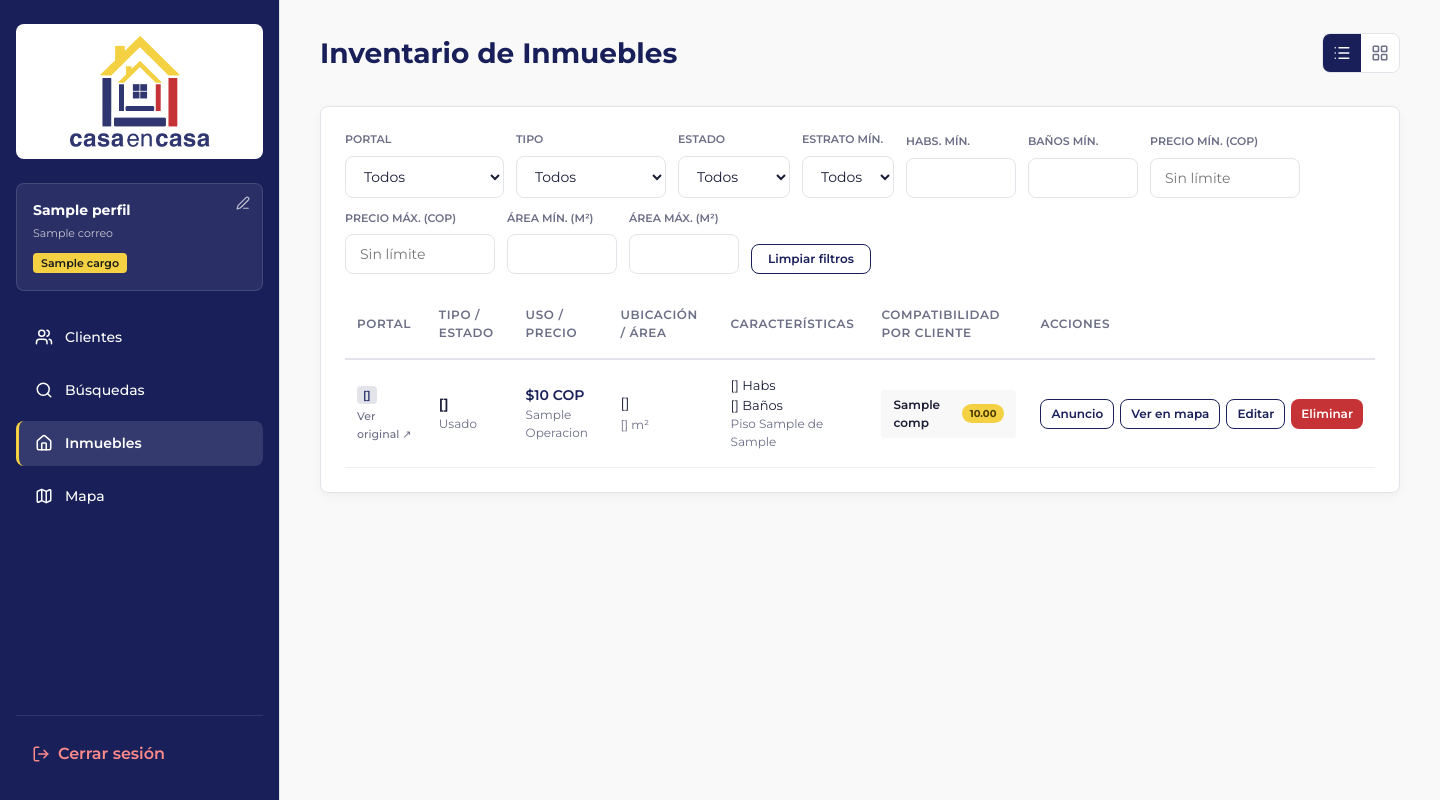
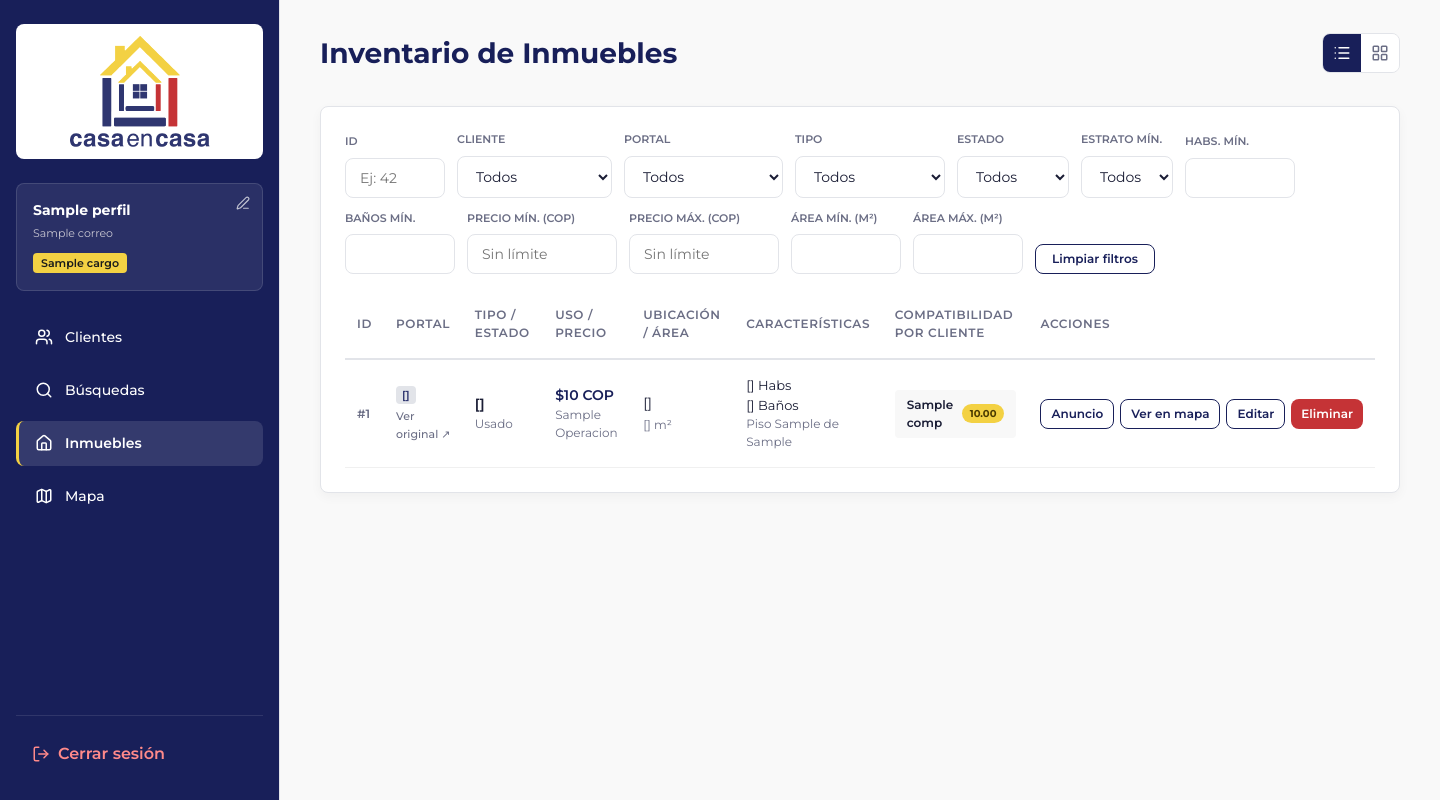
Before and after one commit to Juansotag/Geovivienda, a Flask app: page /inmuebles in a window 1440 px wide. Run offline with Flask 3, Linux system fonts and the light colour scheme; grey boxes marked "Sample" are stand-in pictures; a database or web service that is not in the repository returns one stand-in record (values such as "Sample title"); some libraries are stand-ins or nearby versions.

Commit message:
Muestra el ID del anuncio y agrega filtros por ID y por cliente en Inmuebles
- Columna ID visible en tabla y tarjeta (antes solo existia en la base,
  no se mostraba ni se podia usar para nada).
- Filtro por ID (busqueda exacta).
- Filtro por cliente (desplegable), usando la compatibilidad ya calculada
  por busqueda para cada anuncio.

Co-Authored-By: Claude Sonnet 5 <noreply@anthropic.com>

```diff
--- a/app.py
+++ b/app.py
@@ -191,7 +191,8 @@ def busqueda_eliminar(busqueda_id):
 @app.route("/inmuebles")
 def inmuebles():
     all_a = db.obtener_todos_anuncios_con_scores()
-    return render_template("inmuebles.html", activo="inmuebles", anuncios=all_a)
+    clientes = db.listar_clientes()
+    return render_template("inmuebles.html", activo="inmuebles", anuncios=all_a, clientes=clientes)
 
 
 @app.route("/inmuebles/<int:anuncio_id>/eliminar", methods=["POST", "GET"])
--- a/templates/inmuebles.html
+++ b/templates/inmuebles.html
@@ -18,6 +18,17 @@
 <div class="card">
   {% if anuncios %}
   <div style="display:flex; gap:12px; flex-wrap:wrap; align-items:flex-end; margin-bottom:16px;">
+    <div class="form-group" style="margin-bottom:0; max-width:100px;">
+      <label for="filtro-id" style="font-size:11px;">ID</label>
+      <input type="text" id="filtro-id" placeholder="Ej: 42" oninput="aplicarFiltrosInmuebles()">
+    </div>
+    <div class="form-group" style="margin-bottom:0;">
+      <label for="filtro-cliente" style="font-size:11px;">Cliente</label>
+      <select id="filtro-cliente" onchange="aplicarFiltrosInmuebles()">
+        <option value="">Todos</option>
+        {% for c in clientes %}<option value="{{ c.nombre }}">{{ c.nombre }}</option>{% endfor %}
+      </select>
+    </div>
     <div class="form-group" style="margin-bottom:0;">
       <label for="filtro-portal" style="font-size:11px;">Portal</label>
       <select id="filtro-portal" onchange="aplicarFiltrosInmuebles()">
@@ -81,6 +92,7 @@
     <table>
       <thead>
         <tr>
+          <th>ID</th>
           <th>Portal</th>
           <th>Tipo / Estado</th>
           <th>Uso / Precio</th>
@@ -92,9 +104,11 @@
       </thead>
       <tbody>
         {% for a in anuncios %}
-        <tr class="inmueble-fila" data-portal="{{ a.portal }}" data-tipo="{{ a.tipo_inmueble | lower if a.tipo_inmueble else '' }}"
+        <tr class="inmueble-fila" data-id="{{ a.id }}" data-portal="{{ a.portal }}" data-tipo="{{ a.tipo_inmueble | lower if a.tipo_inmueble else '' }}"
             data-estado="{{ a.estado or '' }}" data-estrato="{{ a.estrato or 0 }}" data-habitaciones="{{ a.habitaciones or 0 }}"
-            data-banos="{{ a.banos or 0 }}" data-precio="{{ a.precio_venta or 0 }}" data-area="{{ a.area_metros or 0 }}">
+            data-banos="{{ a.banos or 0 }}" data-precio="{{ a.precio_venta or 0 }}" data-area="{{ a.area_metros or 0 }}"
+            data-clientes="{{ (a.compatibilidades | map(attribute='cliente_nombre') | select | list | join('|')) if a.compatibilidades else '' }}">
+          <td style="font-size:12px; color:var(--color-text-muted); font-weight:600;">#{{ a.id }}</td>
           <td>
             <span style="font-size: 11px; font-weight:600; padding: 2px 6px; background:#E2E4E9; border-radius: var(--radius-sm); color: var(--color-primary-container);">
               {{ a.portal | capitalize }}
@@ -168,9 +182,10 @@
 
   <div class="inmuebles-grid" id="inmuebles-grid" style="display:none;">
     {% for a in anuncios %}
-    <div class="inmueble-card inmueble-tarjeta" data-portal="{{ a.portal }}" data-tipo="{{ a.tipo_inmueble | lower if a.tipo_inmueble else '' }}"
+    <div class="inmueble-card inmueble-tarjeta" data-id="{{ a.id }}" data-portal="{{ a.portal }}" data-tipo="{{ a.tipo_inmueble | lower if a.tipo_inmueble else '' }}"
          data-estado="{{ a.estado or '' }}" data-estrato="{{ a.estrato or 0 }}" data-habitaciones="{{ a.habitaciones or 0 }}"
-         data-banos="{{ a.banos or 0 }}" data-precio="{{ a.precio_venta or 0 }}" data-area="{{ a.area_metros or 0 }}">
+         data-banos="{{ a.banos or 0 }}" data-precio="{{ a.precio_venta or 0 }}" data-area="{{ a.area_metros or 0 }}"
+         data-clientes="{{ (a.compatibilidades | map(attribute='cliente_nombre') | select | list | join('|')) if a.compatibilidades else '' }}">
       <div class="inmueble-card-foto">
         {% if a.foto_url %}
         <img src="{{ a.foto_url }}" alt="{{ a.tipo_inmueble }}" loading="lazy"
@@ -184,6 +199,7 @@
           {% endif %}
         </div>
         <span class="inmueble-card-portal-badge">{{ a.portal | capitalize }}</span>
+        <span style="position:absolute; top:8px; left:8px; font-size:11px; font-weight:600; padding:2px 6px; background:rgba(0,0,0,0.55); color:#fff; border-radius:4px;">#{{ a.id }}</span>
       </div>
       <div class="inmueble-card-body">
         <div class="inmueble-card-price">${{ "{:,.0f}".format(a.precio_venta or 0) }} COP</div>
@@ -247,6 +263,8 @@
 
   // --- Filtros de caracteristicas (aplican a tabla y tarjetas por igual) ---
   function aplicarFiltrosInmuebles() {
+    const id = document.getElementById('filtro-id').value.trim();
+    const clienteFiltro = document.getElementById('filtro-cliente').value;
     const portal = document.getElementById('filtro-portal').value;
     const tipo = document.getElementById('filtro-tipo').value;
     const estado = document.getElementById('filtro-estado').value;
@@ -259,7 +277,10 @@
     const areaMax = parseFloat(document.getElementById('filtro-area-max').value) || Infinity;
 
     document.querySelectorAll('.inmueble-fila, .inmueble-tarjeta').forEach(el => {
-      const coincide = (!portal || el.dataset.portal === portal)
+      const clientesInmueble = (el.dataset.clientes || '').split('|');
+      const coincide = (!id || el.dataset.id === id)
+        && (!clienteFiltro || clientesInmueble.includes(clienteFiltro))
+        && (!portal || el.dataset.portal === portal)
         && (!tipo || el.dataset.tipo === tipo)
         && (!estado || el.dataset.estado === estado)
         && (parseFloat(el.dataset.estrato) || 0) >= estratoMin
@@ -274,7 +295,7 @@
   }
 
   function limpiarFiltrosInmuebles() {
-    ['filtro-portal', 'filtro-tipo', 'filtro-estado', 'filtro-estrato'].forEach(id => document.getElementById(id).value = '');
+    ['filtro-id', 'filtro-cliente', 'filtro-portal', 'filtro-tipo', 'filtro-estado', 'filtro-estrato'].forEach(id => document.getElementById(id).value = '');
     ['filtro-habs', 'filtro-banos', 'filtro-precio-min', 'filtro-precio-max', 'filtro-area-min', 'filtro-area-max'].forEach(id => document.getElementById(id).value = '');
     aplicarFiltrosInmuebles();
   }
```
